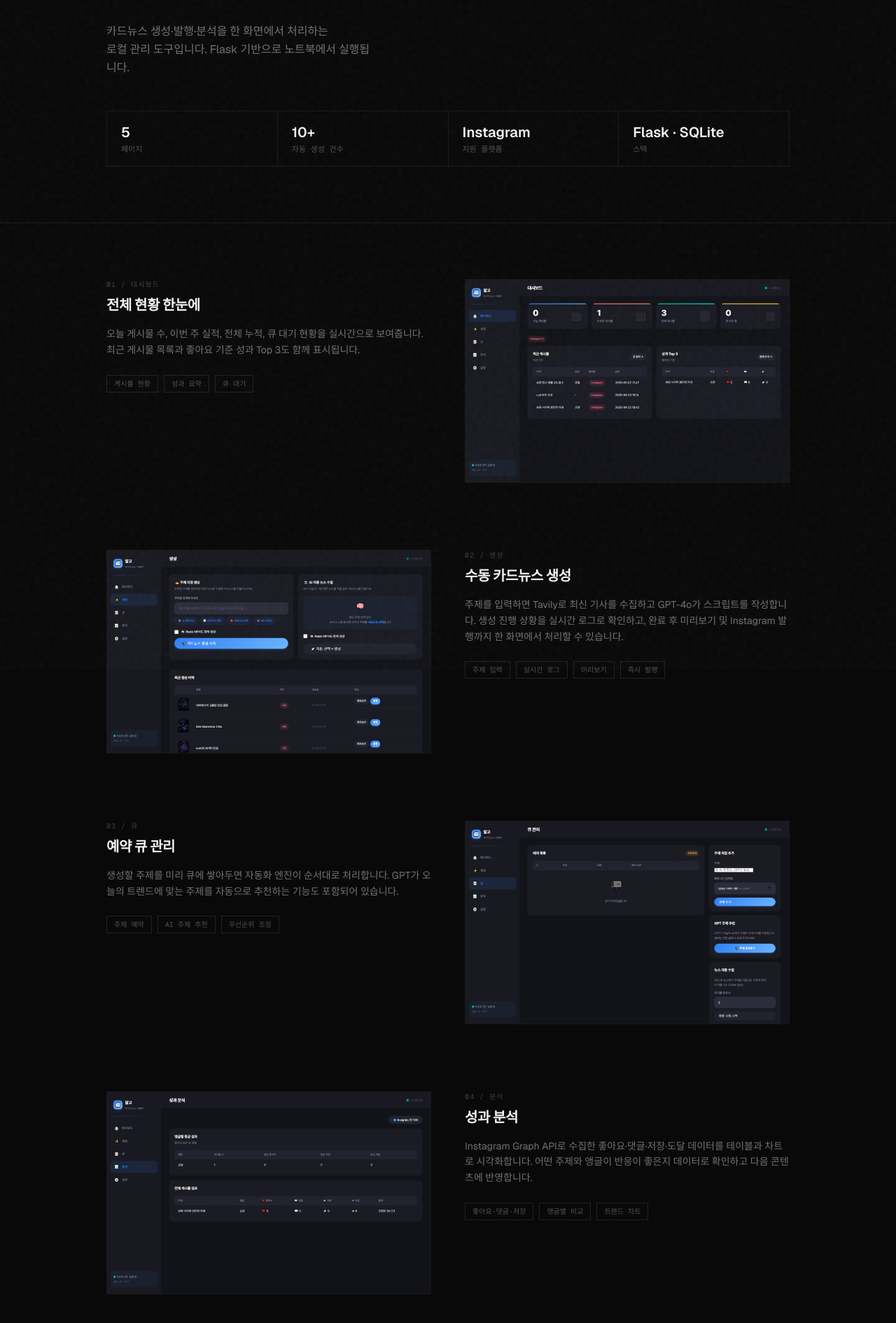
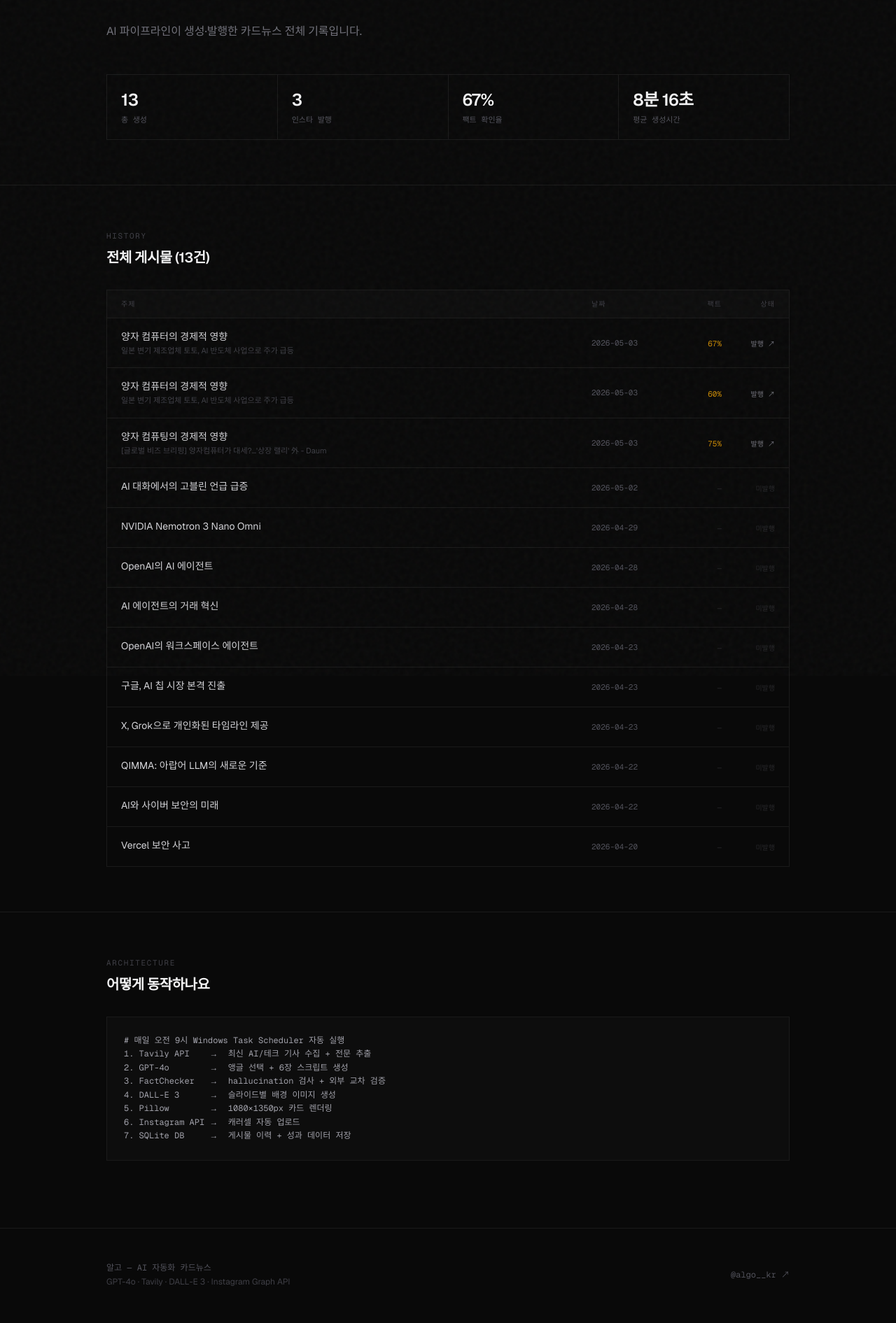
Before and after one commit to YunhuPark/algo-site, a Next.js app: page /dashboard in a window 1280 px wide. Shown: the part 269-2160 px from the top of the page at 70% size. Built offline with nearby package versions, Linux system fonts and the light colour scheme; no server answers.

Commit message:
dashboard: 실제 데이터 기반 게시물 이력 + 통계 페이지로 교체

```diff
--- a/src/app/dashboard/page.tsx
+++ b/src/app/dashboard/page.tsx
@@ -1,75 +1,70 @@
 import Header from '@/components/Header';
 import Footer from '@/components/Footer';
-import Image from 'next/image';
 import fs from 'fs';
 import path from 'path';
 
-const FEATURES = [
-  {
-    id: 'main',
-    label: '대시보드',
-    file: 'main.png',
-    title: '전체 현황 한눈에',
-    desc: '오늘 게시물 수, 이번 주 실적, 전체 누적, 큐 대기 현황을 실시간으로 보여줍니다. 최근 게시물 목록과 좋아요 기준 성과 Top 3도 함께 표시됩니다.',
-    tags: ['게시물 현황', '성과 요약', '큐 대기'],
-  },
-  {
-    id: 'generate',
-    label: '생성',
-    file: 'generate.png',
-    title: '수동 카드뉴스 생성',
-    desc: '주제를 입력하면 Tavily로 최신 기사를 수집하고 GPT-4o가 스크립트를 작성합니다. 생성 진행 상황을 실시간 로그로 확인하고, 완료 후 미리보기 및 Instagram 발행까지 한 화면에서 처리할 수 있습니다.',
-    tags: ['주제 입력', '실시간 로그', '미리보기', '즉시 발행'],
-  },
-  {
-    id: 'queue',
-    label: '큐',
-    file: 'queue.png',
-    title: '예약 큐 관리',
-    desc: '생성할 주제를 미리 큐에 쌓아두면 자동화 엔진이 순서대로 처리합니다. GPT가 오늘의 트렌드에 맞는 주제를 자동으로 추천하는 기능도 포함되어 있습니다.',
-    tags: ['주제 예약', 'AI 주제 추천', '우선순위 조정'],
-  },
-  {
-    id: 'analytics',
-    label: '분석',
-    file: 'analytics.png',
-    title: '성과 분석',
-    desc: 'Instagram Graph API로 수집한 좋아요·댓글·저장·도달 데이터를 테이블과 차트로 시각화합니다. 어떤 주제와 앵글이 반응이 좋은지 데이터로 확인하고 다음 콘텐츠에 반영합니다.',
-    tags: ['좋아요·댓글·저장', '앵글별 비교', '트렌드 차트'],
-  },
-  {
-    id: 'settings',
-    label: '설정',
-    file: 'settings.png',
-    title: '페르소나 & API 설정',
-    desc: '브랜드 톤, 타겟 독자, 색상 스키마 등 persona.json을 웹에서 직접 편집할 수 있습니다. Instagram·OpenAI·Tavily API 키 현황도 한 화면에서 확인됩니다.',
-    tags: ['페르소나 편집', 'API 키 현황', '브랜드 설정'],
-  },
-];
+interface PostMeta {
+  topic: string;
+  source_title: string;
+  source_url: string;
+  angle: string;
+  fact_confirmed: number;
+  fact_disputed: number;
+  fact_unverifiable: number;
+  generation_seconds: number;
+  ig_post_id: string;
+  permalink: string;
+  posted_at: string;
+  folder: string;
+}
 
-function hasScreenshot(file: string): boolean {
+function loadMeta(): PostMeta[] {
   try {
-    const p = path.join(process.cwd(), 'public', 'dashboard', file);
-    return fs.existsSync(p);
+    const p = path.join(process.cwd(), 'src', 'data', 'posts_meta.json');
+    return JSON.parse(fs.readFileSync(p, 'utf-8')) as PostMeta[];
   } catch {
-    return false;
+    return [];
   }
 }
 
+function formatDate(s: string) {
+  return s ? s.slice(0, 10) : '—';
+}
+
+function formatTime(sec: number) {
+  if (!sec) return '—';
+  const m = Math.floor(sec / 60);
+  const s = sec % 60;
+  return m > 0 ? `${m}분 ${s}초` : `${s}초`;
+}
+
 export default function DashboardPage() {
-  const featuresWithState = FEATURES.map((f) => ({
-    ...f,
-    hasImg: hasScreenshot(f.file),
-  }));
+  const all = loadMeta();
+  const published = all.filter((p) => p.ig_post_id);
+  const withFact = all.filter((p) => p.fact_confirmed + p.fact_disputed + p.fact_unverifiable > 0);
+  const totalFacts = withFact.reduce((a, p) => a + p.fact_confirmed + p.fact_disputed + p.fact_unverifiable, 0);
+  const confirmedFacts = withFact.reduce((a, p) => a + p.fact_confirmed, 0);
+  const factRate = totalFacts > 0 ? Math.round((confirmedFacts / totalFacts) * 100) : 0;
+  const withTime = all.filter((p) => p.generation_seconds > 0);
+  const avgTime = withTime.length > 0
+    ? Math.round(withTime.reduce((a, p) => a + p.generation_seconds, 0) / withTime.length)
+    : 0;
+
+  const STATS = [
+    { label: '총 생성', value: String(all.length) },
+    { label: '인스타 발행', value: String(published.length) },
+    { label: '팩트 확인율', value: totalFacts > 0 ? `${factRate}%` : '—' },
+    { label: '평균 생성시간', value: avgTime > 0 ? formatTime(avgTime) : '—' },
+  ];
 
   return (
     <div className="min-h-screen bg-[#090909] text-zinc-100">
       <Header />
 
-      {/* ── Hero ─────────────────────────────────────── */}
-      <section className="max-w-5xl mx-auto px-6 pt-36 pb-20">
+      {/* ── Hero ───────────────────────────────────────────── */}
+      <section className="max-w-5xl mx-auto px-6 pt-36 pb-16">
         <p className="text-[11px] font-mono text-zinc-600 tracking-[0.18em] uppercase mb-5">
-          Local Management Tool
+          Automation Dashboard
         </p>
         <h1
           className="font-semibold text-zinc-50 leading-[0.92] tracking-[-0.04em] mb-8"
@@ -78,108 +73,120 @@ export default function DashboardPage() {
           대시보드
         </h1>
         <p className="text-base text-zinc-500 max-w-sm leading-relaxed">
-          카드뉴스 생성·발행·분석을 한 화면에서 처리하는
-          <br />
-          로컬 관리 도구입니다. Flask 기반으로 노트북에서 실행됩니다.
+          AI 파이프라인이 생성·발행한 카드뉴스 전체 기록입니다.
         </p>
 
         {/* 요약 스탯 */}
         <div className="mt-12 grid grid-cols-2 sm:grid-cols-4 gap-px bg-[#1a1a1a] border border-[#1a1a1a]">
-          {[
-            { label: '페이지', value: '5' },
-            { label: '자동 생성 건수', value: '10+' },
-            { label: '지원 플랫폼', value: 'Instagram' },
-            { label: '스택', value: 'Flask · SQLite' },
-          ].map(({ label, value }) => (
-            <div key={label} className="bg-[#090909] px-5 py-4">
-              <p className="text-xl font-semibold text-zinc-100 mb-0.5">{value}</p>
+          {STATS.map(({ label, value }) => (
+            <div key={label} className="bg-[#090909] px-5 py-5">
+              <p className="text-2xl font-semibold text-zinc-100 mb-1 tracking-tight">{value}</p>
               <p className="text-[11px] font-mono text-zinc-600">{label}</p>
             </div>
           ))}
         </div>
       </section>
 
-      {/* ── 기능 상세 ─────────────────────────────────── */}
+      {/* ── 게시물 목록 ────────────────────────────────────── */}
       <section className="border-t border-[#1a1a1a]">
-        <div className="max-w-5xl mx-auto px-6 py-20 space-y-24">
-          {featuresWithState.map((f, i) => (
+        <div className="max-w-5xl mx-auto px-6 py-16">
+          <p className="text-[11px] font-mono text-zinc-700 tracking-[0.15em] uppercase mb-2">
+            History
+          </p>
+          <h2 className="text-xl font-semibold tracking-tight text-zinc-100 mb-8">
+            전체 게시물 ({all.length}건)
+          </h2>
+
+          <div className="border border-[#1a1a1a] divide-y divide-[#1a1a1a]">
+            {/* 헤더 */}
+            <div className="grid grid-cols-[1fr_90px_80px_60px] gap-4 px-5 py-3 bg-[#0d0d0d]">
+              <p className="text-[10px] font-mono text-zinc-700 uppercase tracking-widest">주제</p>
+              <p className="text-[10px] font-mono text-zinc-700 uppercase tracking-widest">날짜</p>
+              <p className="text-[10px] font-mono text-zinc-700 uppercase tracking-widest text-right">팩트</p>
+              <p className="text-[10px] font-mono text-zinc-700 uppercase tracking-widest text-right">상태</p>
+            </div>
+
+            {all.map((post, i) => {
+              const total = post.fact_confirmed + post.fact_disputed + post.fact_unverifiable;
+              const rate = total > 0 ? Math.round((post.fact_confirmed / total) * 100) : null;
+              const isPublished = !!post.ig_post_id;
+
+              return (
                 <div
-              key={f.id}
-              className={`grid grid-cols-1 md:grid-cols-2 gap-12 items-start ${
-                i % 2 === 1 ? 'md:[&>*:first-child]:order-2' : ''
+                  key={i}
+                  className="grid grid-cols-[1fr_90px_80px_60px] gap-4 px-5 py-4 hover:bg-[#0d0d0d] transition-colors"
+                >
+                  {/* 주제 */}
+                  <div className="min-w-0">
+                    <p className="text-sm text-zinc-300 truncate">{post.topic}</p>
+                    {post.source_title && (
+                      <p className="text-[11px] text-zinc-700 truncate mt-0.5">
+                        {post.source_title}
+                      </p>
+                    )}
+                  </div>
+
+                  {/* 날짜 */}
+                  <p className="text-[11px] font-mono text-zinc-600 self-center">
+                    {formatDate(post.posted_at)}
+                  </p>
+
+                  {/* 팩트 확인율 */}
+                  <div className="self-center text-right">
+                    {rate !== null ? (
+                      <span
+                        className={`text-[11px] font-mono ${
+                          rate >= 80 ? 'text-emerald-600' : rate >= 50 ? 'text-yellow-600' : 'text-red-700'
                         }`}
                       >
-              {/* 텍스트 */}
-              <div>
-                <p className="text-[10px] font-mono text-zinc-700 mb-2 uppercase tracking-widest">
-                  {String(i + 1).padStart(2, '0')} / {f.label}
-                </p>
-                <h2 className="text-xl font-semibold text-zinc-100 mb-4 tracking-tight">
-                  {f.title}
-                </h2>
-                <p className="text-sm text-zinc-500 leading-relaxed mb-6">{f.desc}</p>
-                <div className="flex flex-wrap gap-2">
-                  {f.tags.map((tag) => (
-                    <span
-                      key={tag}
-                      className="text-[10px] font-mono text-zinc-600 border border-[#222] px-2.5 py-1"
-                    >
-                      {tag}
+                        {rate}%
                       </span>
-                  ))}
-                </div>
+                    ) : (
+                      <span className="text-[11px] font-mono text-zinc-800">—</span>
+                    )}
                   </div>
 
-              {/* 스크린샷 또는 플레이스홀더 */}
-              <div className="border border-[#1a1a1a] overflow-hidden">
-                {f.hasImg ? (
-                  <Image
-                    src={`/dashboard/${f.file}`}
-                    alt={f.title}
-                    width={960}
-                    height={600}
-                    className="w-full h-auto"
-                    unoptimized
-                  />
+                  {/* 상태 */}
+                  <div className="self-center text-right">
+                    {isPublished ? (
+                      <a
+                        href={post.permalink}
+                        target="_blank"
+                        rel="noopener noreferrer"
+                        className="text-[10px] font-mono text-zinc-500 hover:text-zinc-300 transition-colors"
+                      >
+                        발행 ↗
+                      </a>
                     ) : (
-                  <div className="bg-[#0d0d0d] aspect-video flex flex-col items-center justify-center gap-3">
-                    <p className="text-[10px] font-mono text-zinc-700 uppercase tracking-widest">
-                      {f.label}
-                    </p>
-                    <p className="text-[11px] text-zinc-800">
-                      /dashboard/{f.file}
-                    </p>
-                  </div>
+                      <span className="text-[10px] font-mono text-zinc-800">미발행</span>
                     )}
                   </div>
                 </div>
-          ))}
+              );
+            })}
+          </div>
         </div>
       </section>
 
-      {/* ── 기술 노트 ─────────────────────────────────── */}
+      {/* ── 파이프라인 구조 ─────────────────────────────────── */}
       <section className="border-t border-[#1a1a1a]">
-        <div className="max-w-5xl mx-auto px-6 py-20">
-          <p className="text-[11px] font-mono text-zinc-700 tracking-[0.15em] uppercase mb-3">
+        <div className="max-w-5xl mx-auto px-6 py-16">
+          <p className="text-[11px] font-mono text-zinc-700 tracking-[0.15em] uppercase mb-2">
             Architecture
           </p>
-          <h2 className="text-2xl font-semibold tracking-tight text-zinc-100 mb-10">
+          <h2 className="text-xl font-semibold tracking-tight text-zinc-100 mb-8">
             어떻게 동작하나요
           </h2>
           <div className="bg-[#0d0d0d] border border-[#1a1a1a] p-6">
             <pre className="text-[12px] font-mono text-zinc-400 leading-relaxed overflow-x-auto whitespace-pre">
-{`# start_services.bat 실행 시 자동 시작
-Flask dashboard  →  localhost:5001
-Proxy router     →  localhost:9000
-ngrok tunnel     →  image.ngrok-free.dev → :9000
-
-# 대시보드에서 "생성 시작" 클릭 시
-1. Tavily API    →  최신 기사 수집 + 전문 추출
-2. GPT-4o        →  6장 스크립트 생성 (앵글 선택 + 팩트체크)
-3. DALL-E 3      →  배경 이미지 생성
-4. Pillow        →  1080×1350px 카드 렌더링
-5. Instagram API →  캐러셀 자동 업로드
-6. SQLite DB     →  게시물 이력 + 성과 데이터 저장`}
+{`# 매일 오전 9시 Windows Task Scheduler 자동 실행
+1. Tavily API    →  최신 AI/테크 기사 수집 + 전문 추출
+2. GPT-4o        →  앵글 선택 + 6장 스크립트 생성
+3. FactChecker   →  hallucination 검사 + 외부 교차 검증
+4. DALL-E 3      →  슬라이드별 배경 이미지 생성
+5. Pillow        →  1080×1350px 카드 렌더링
+6. Instagram API →  캐러셀 자동 업로드
+7. SQLite DB     →  게시물 이력 + 성과 데이터 저장`}
             </pre>
           </div>
         </div>
--- a/src/data/posts_meta.json
+++ b/src/data/posts_meta.json
@@ -1,4 +1,46 @@
 [
+  {
+    "topic": "양자 컴퓨터의 경제적 영향",
+    "source_title": "일본 변기 제조업체 토토, AI 반도체 사업으로 주가 급등",
+    "source_url": "https://www.aitimes.com/news/articleView.html?idxno=210023",
+    "angle": "",
+    "fact_confirmed": 4,
+    "fact_disputed": 0,
+    "fact_unverifiable": 2,
+    "generation_seconds": 450,
+    "ig_post_id": "18100615126988258",
+    "permalink": "https://www.instagram.com/p/DX3tqgwGg68/",
+    "posted_at": "2026-05-03 17:54:15",
+    "folder": "20260503_1752_토토__AI_반도체로_변신_중"
+  },
+  {
+    "topic": "양자 컴퓨터의 경제적 영향",
+    "source_title": "일본 변기 제조업체 토토, AI 반도체 사업으로 주가 급등",
+    "source_url": "https://www.aitimes.com/news/articleView.html?idxno=210023",
+    "angle": "",
+    "fact_confirmed": 3,
+    "fact_disputed": 1,
+    "fact_unverifiable": 1,
+    "generation_seconds": 432,
+    "ig_post_id": "18144185539499742",
+    "permalink": "https://www.instagram.com/p/DX3tn7-mhhP/",
+    "posted_at": "2026-05-03 17:53:56",
+    "folder": "20260503_1751_AI_반도체로_주가_급등한_토토"
+  },
+  {
+    "topic": "양자 컴퓨팅의 경제적 영향",
+    "source_title": "[글로벌 비즈 브리핑] 양자컴퓨터가 대세?…'상장 랠리' 外 - Daum",
+    "source_url": "https://v.daum.net/v/20260429044202832",
+    "angle": "",
+    "fact_confirmed": 3,
+    "fact_disputed": 1,
+    "fact_unverifiable": 0,
+    "generation_seconds": 606,
+    "ig_post_id": "18085566104525876",
+    "permalink": "https://www.instagram.com/p/DX3trV5GoNo/",
+    "posted_at": "2026-05-03 13:00:02",
+    "folder": "20260503_1257_양자컴퓨터의_상장_랠리"
+  },
   {
     "topic": "AI 대화에서의 고블린 언급 급증",
     "source_title": "",
```
Lines whose indentation alone changed are shown as unchanged.
